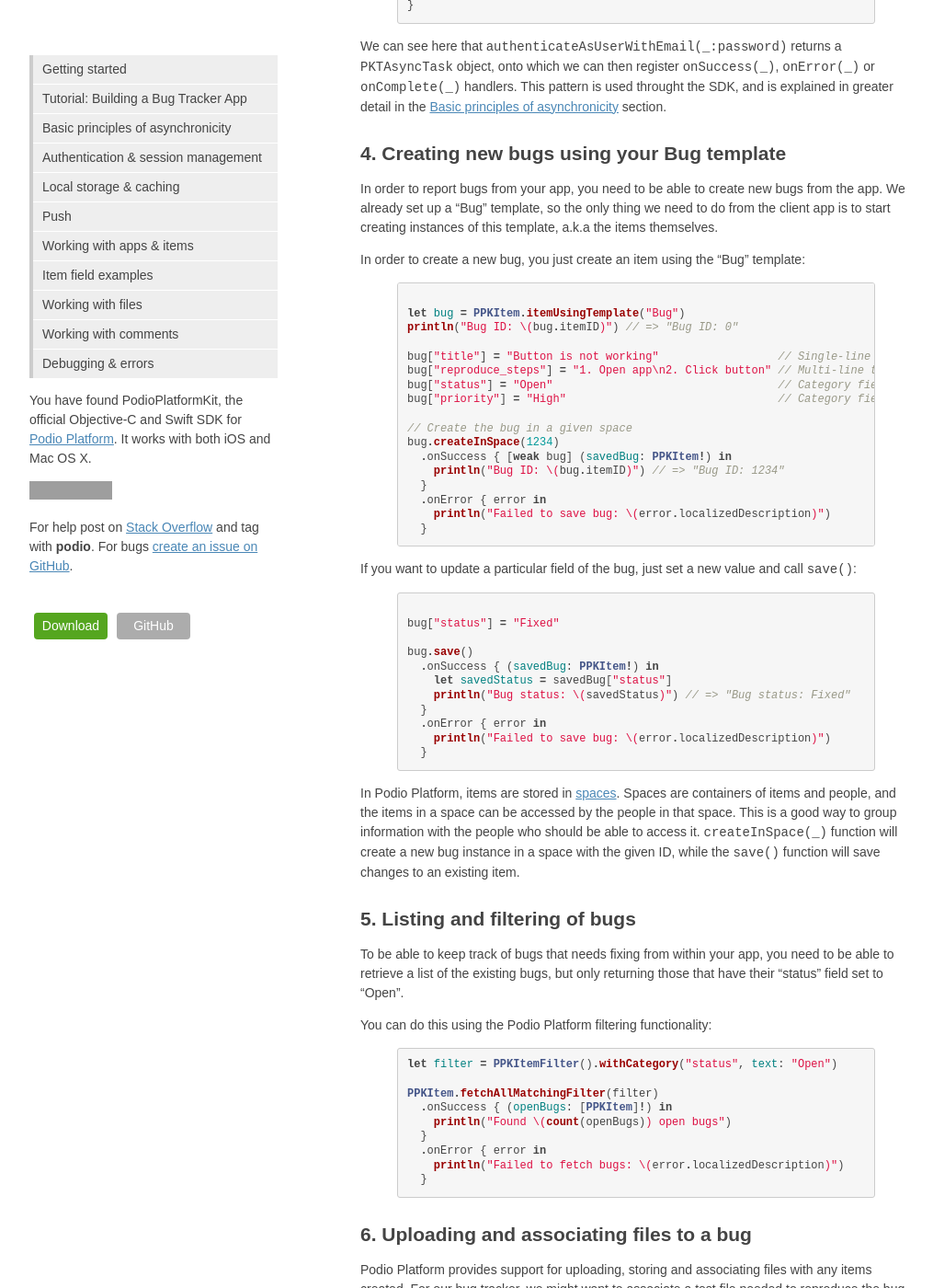
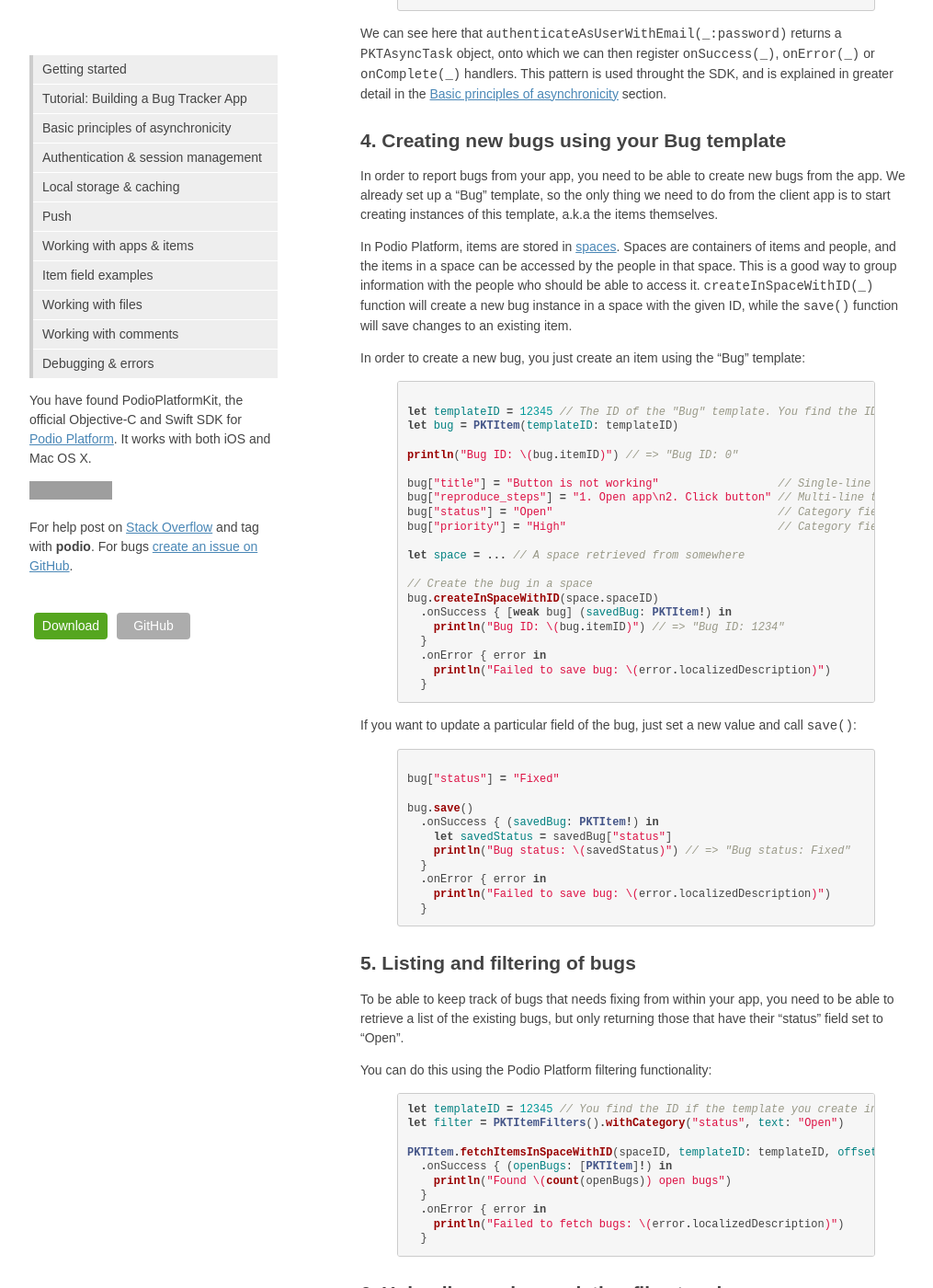
Before and after one commit to podio/podio-objc-platform, a Jekyll site: the page built from tutorial/index.md, in a window 1280 px wide and 1400 px high, scrolled down 1369 px. Shown: the whole window at 92% size, without its empty margins (128-1143 px from the left). Built offline with Jekyll 4.4.1, drawn with Linux system fonts in a browser that asks for light colours; some of the changed text lies outside the part shown; grey boxes are pictures that could not be loaded.

Commit message:
Updated tutorial

```diff
--- a/tutorial/index.md
+++ b/tutorial/index.md
@@ -16,9 +16,7 @@
 
 ## 1. Creating a "Bug" template using Podio Platform Console
 
-//Shared with JS example?
-
-The first step is to set up a *project* for your app in the [Podio Platform Console](https://platform.podio.com) and integrate the SDK into your Xcode project. You can find instructions on how to do this under ["Getting Started"]({{ site.baseurl}}/).
+The first step is to set up a *project* for your app in the [Podio Platform Console](https://platform.podio.com) and integrate the SDK into your Xcode project. You can find instructions on how to do this by reading the ["Getting Started"]({{ site.baseurl}}/).
 
 ## 2. Configuring PodioPlatformKit SDK for your Xcode project
 
@@ -27,7 +25,7 @@
 {% highlight Swift %}
 func application(application: UIApplication, didFinishLaunchingWithOptions launchOptions: [NSObject: AnyObject]?) -> Bool {
   Podio.setupWithAPIKey("my-project-api-key", secret: "my-project-secret") // 1
-  Podio.automaticallyStoreTokenInKeychainForCurrentApp()   // 2
+  Podio.automaticallyStoreTokenInKeychainForCurrentApp()                   // 2
 
   return true
 }
@@ -64,10 +62,14 @@
 
 In order to report bugs from your app, you need to be able to create new bugs from the app. We already set up a "Bug" template, so the only thing we need to do from the client app is to start creating instances of this template, a.k.a the items themselves.
 
+In Podio Platform, items are stored in [spaces](https://platform.podio.com/docs/spaces). Spaces are containers of items and people, and the items in a space can be accessed by the people in that space. This is a good way to group information with the people who should be able to access it. `createInSpaceWithID(_)` function will create a new bug instance in a space with the given ID, while the `save()` function will save changes to an existing item.
+
 In order to create a new bug, you just create an item using the "Bug" template:
 
 {% highlight Swift %}
-let bug = PPKItem.itemUsingTemplate("Bug")
+let templateID = 12345 // The ID of the "Bug" template. You find the ID if the template you create in Podio Platform Console.
+let bug = PKTItem(templateID: templateID)
+
 println("Bug ID: \(bug.itemID)") // => "Bug ID: 0"
 
 bug["title"] = "Button is not working"                  // Single-line text field
@@ -75,9 +77,11 @@
 bug["status"] = "Open"                                  // Category field with options "Open" or "Fixed"
 bug["priority"] = "High"                                // Category field with options "High", "Medium", "Low"
 
-// Create the bug in a given space
-bug.createInSpace(1234)
-  .onSuccess { [weak bug] (savedBug: PPKItem!) in
+let space = ... // A space retrieved from somewhere
+
+// Create the bug in a space
+bug.createInSpaceWithID(space.spaceID)
+  .onSuccess { [weak bug] (savedBug: PKTItem!) in
     println("Bug ID: \(bug.itemID)") // => "Bug ID: 1234"
   }
   .onError { error in
@@ -91,7 +95,7 @@
 bug["status"] = "Fixed"
 
 bug.save()
-  .onSuccess { (savedBug: PPKItem!) in
+  .onSuccess { (savedBug: PKTItem!) in
     let savedStatus = savedBug["status"]
     println("Bug status: \(savedStatus)") // => "Bug status: Fixed"
   }
@@ -100,8 +104,6 @@
   }
 {% endhighlight %}
 
-In Podio Platform, items are stored in [spaces](https://platform.podio.com/docs/spaces). Spaces are containers of items and people, and the items in a space can be accessed by the people in that space. This is a good way to group information with the people who should be able to access it. `createInSpace(_)` function will create a new bug instance in a space with the given ID, while the `save()` function will save changes to an existing item.
-
 ## 5. Listing and filtering of bugs
 
 To be able to keep track of bugs that needs fixing from within your app, you need to be able to retrieve a list of the existing bugs, but only returning those that have their "status" field set to "Open".
@@ -109,10 +111,11 @@
 You can do this using the Podio Platform filtering functionality:
 
 {% highlight Swift %}
-let filter = PPKItemFilter().withCategory("status", text: "Open")
+let templateID = 12345 // You find the ID if the template you create in Podio Platform Console
+let filter = PKTItemFilters().withCategory("status", text: "Open")
 
-PPKItem.fetchAllMatchingFilter(filter)
-  .onSuccess { (openBugs: [PPKItem]!) in
+PKTItem.fetchItemsInSpaceWithID(spaceID, templateID: templateID, offset: 0, limit: 20, sortBy: "created_on", descending: true, filters:filters)
+  .onSuccess { (openBugs: [PKTItem]!) in
     println("Found \(count(openBugs)) open bugs")
   }
   .onError { error in
@@ -152,9 +155,8 @@
 
 {% highlight Swift %}
 let space: PKKSpace = .. // A PKKSpace instance retrieved from somewhere
-let user: PPKProfile = .. // A PKKProfile instance retrieved from somewhere
 
-space.addMemberWithProfileID(profile.profileID)
+space.addMemberWithEmail("jon@podio.com", role: .Regular)
   .onSuccess { (response: PKTResponse!) in
     println("Member successfully added")
   }
@@ -171,7 +173,7 @@
 bug["assignee"] = profile.profileID
 
 bug.save()
-  .onSuccess { (savedBug: PPKItem!) in
+  .onSuccess { (savedBug: PKTItem!) in
     println("Bug saved")
   }
   .onError { error in
```
Also changed, not shown: other parts of tutorial/index.md (+1 -1 lines), index.md (+5 -1 lines).
